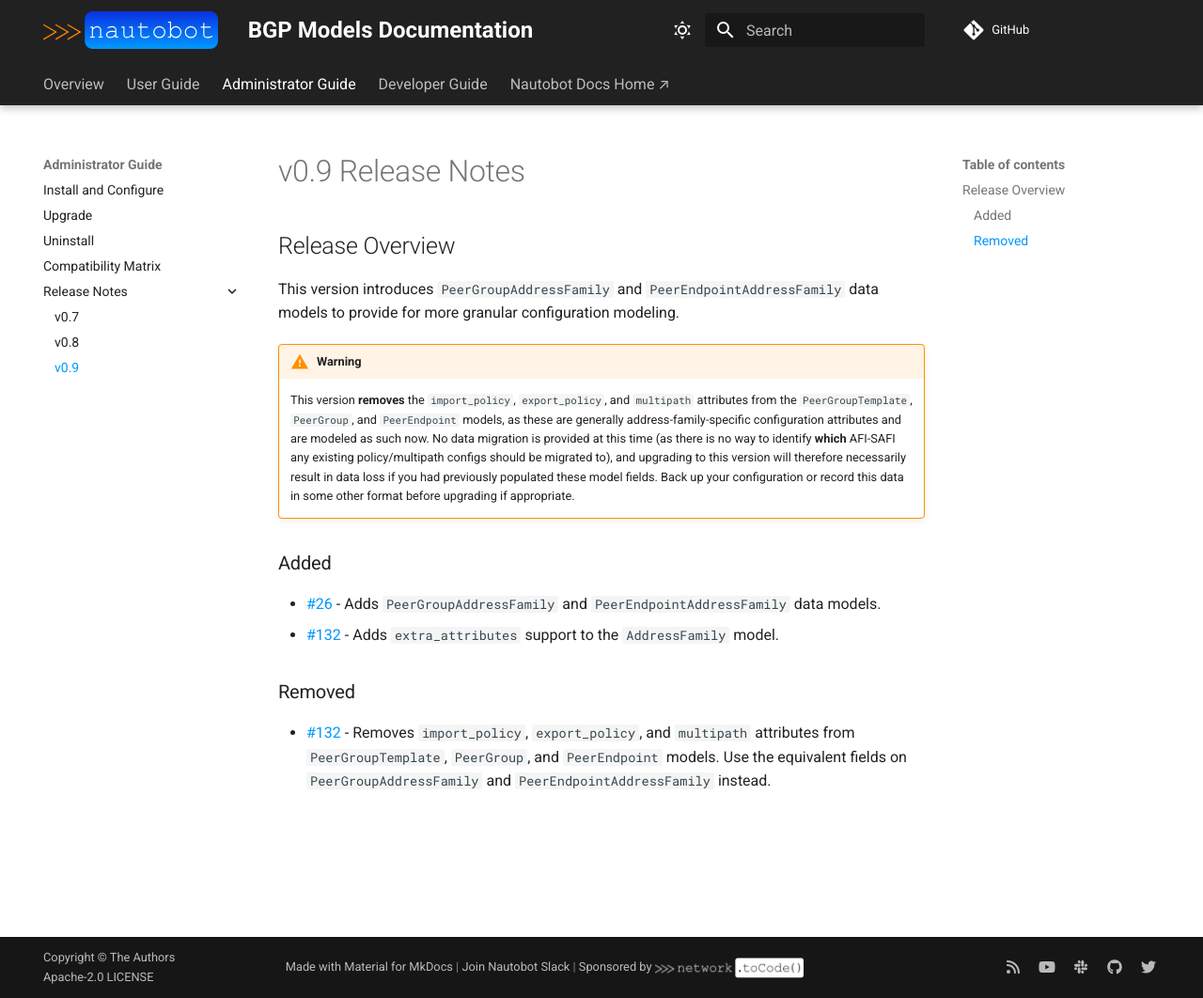
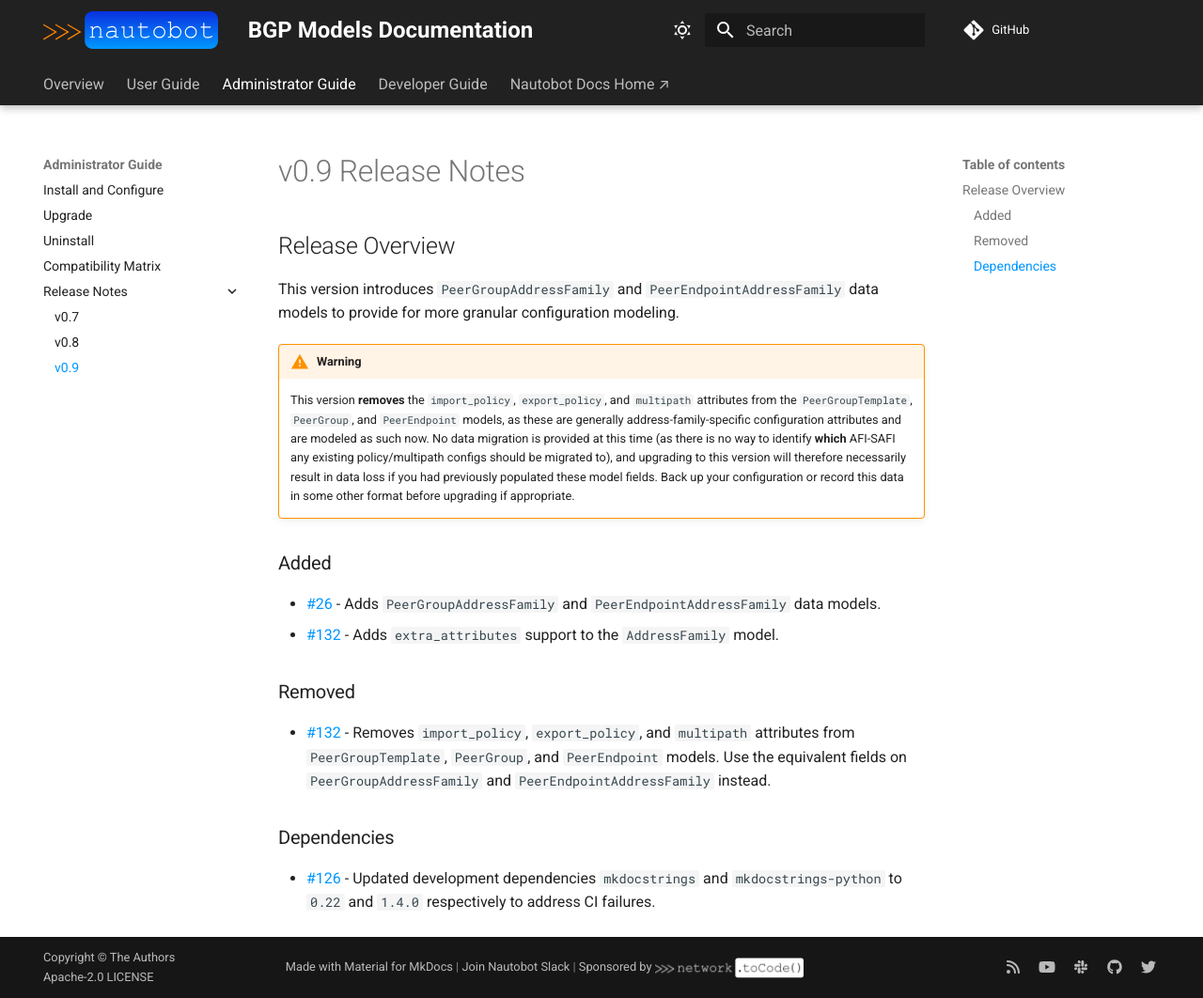
Before and after one commit to nautobot/nautobot-app-bgp-models, an MkDocs documentation site: the page built from docs/admin/release_notes/version_0.9.md, in a window 1280 px wide and 1062 px high. Shown: the whole window at 94% size. Built offline with MkDocs 1.6.1 and Material for MkDocs 9.7.7, drawn with Linux system fonts in a browser that asks for light colours; comment, search, counter and statistics services are not loaded.

Commit message:
Bump version and update release note

```diff
--- a/docs/admin/release_notes/version_0.9.md
+++ b/docs/admin/release_notes/version_0.9.md
@@ -15,3 +15,7 @@ This version introduces `PeerGroupAddressFamily` and `PeerEndpointAddressFamily`
 ### Removed
 
 - [#132](https://github.com/nautobot/nautobot-plugin-bgp-models/pull/132) - Removes `import_policy`, `export_policy`, and `multipath` attributes from `PeerGroupTemplate`, `PeerGroup`, and `PeerEndpoint` models. Use the equivalent fields on `PeerGroupAddressFamily` and `PeerEndpointAddressFamily` instead.
+
+### Dependencies
+
+- [#126](https://github.com/nautobot/nautobot-plugin-bgp-models/pull/126) - Updated development dependencies `mkdocstrings` and `mkdocstrings-python` to `0.22` and `1.4.0` respectively to address CI failures.
--- a/pyproject.toml
+++ b/pyproject.toml
@@ -1,6 +1,6 @@
 [tool.poetry]
 name = "nautobot-bgp-models"
-version = "0.8.0"
+version = "0.9.0"
 description = "Nautobot BGP Models Plugin"
 authors = ["Network to Code, LLC <info@networktocode.com>"]
 
```
